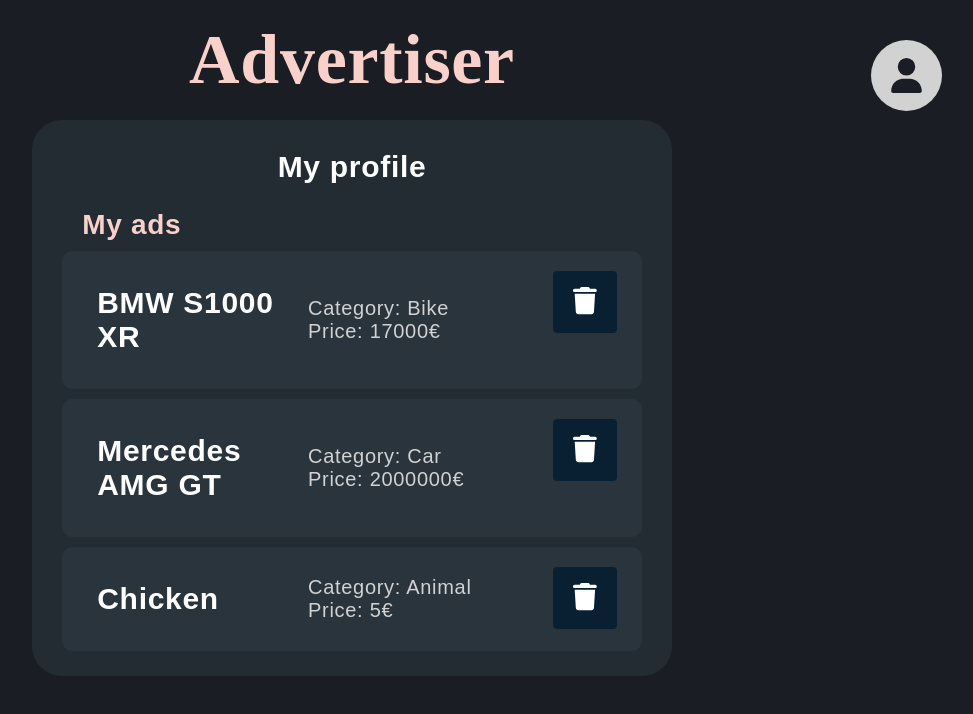
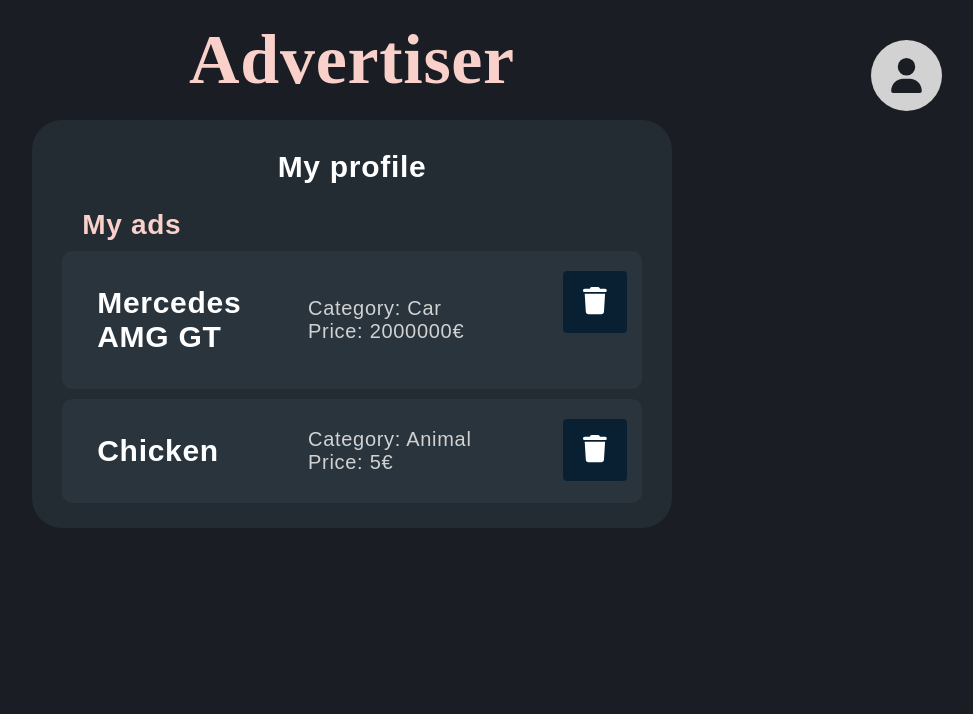
Before and after one commit to CroAnna/Advertiser, a React (Create React App) app: page /user in a window 1280 px wide. Shown: the top 714 px of the page, without its empty margins (288-1261 px from the left). Built offline with nearby package versions, Linux system fonts and the light colour scheme; a web font is replaced by a local one.

Commit message:
implemented delete

```diff
--- a/src/App.js
+++ b/src/App.js
@@ -22,7 +22,8 @@
       coordinates: "45.55637976906288, 15.532034270276464",
       engine: "Water/oil-cooled 4-cylinder 4-stroke in-line",
       transmission: "Manual",
-      added: true,
+      added: false,
+      id: Math.random() * 1000,
     },
     {
       name: "Cow",
@@ -38,6 +39,7 @@
       engine: "",
       transmission: "",
       added: false,
+      id: Math.random() * 1000,
     },
 
     {
@@ -54,6 +56,7 @@
       engine: "4.2-liter V8",
       transmission: "Manual",
       added: false,
+      id: Math.random() * 1000,
     },
     {
       name: "Labrador puppies",
@@ -69,6 +72,7 @@
       engine: "",
       transmission: "",
       added: false,
+      id: Math.random() * 1000,
     },
     {
       name: "Mercedes AMG GT",
@@ -84,6 +88,7 @@
       engine: "twin-turbo 4.0-liter V8",
       transmission: "Automatic",
       added: true,
+      id: Math.random() * 1000,
     },
     {
       name: "Chicken",
@@ -97,10 +102,12 @@
       location: "Vukovar, Croatia",
       coordinates: "45.33567509312687, 18.995887360434526",
       added: true,
+      id: Math.random() * 1000,
     },
   ]);
 
   const [filtOglasi, setFiltOglasi] = useState([]);
+  const [filtUserAds, setFiltUserAds] = useState([]);
 
   const [inputTextName, setInputTextName] = useState("");
   const [inputTextCategory, setInputTextCategory] = useState("");
@@ -204,7 +211,17 @@
             }
           ></Route>
           <Route path="/info/:name" element={<Info oglasi={oglasi} />}></Route>
-          <Route path="/user" element={<User oglasi={oglasi} />}></Route>
+          <Route
+            path="/user"
+            element={
+              <User
+                oglasi={oglasi}
+                setOglase={setOglase}
+                filtUserAds={filtUserAds}
+                setFiltUserAds={setFiltUserAds}
+              />
+            }
+          ></Route>
         </Routes>
       </div>
     </BrowserRouter>
--- a/src/App.scss
+++ b/src/App.scss
@@ -358,6 +358,7 @@
   }
 
   & button {
+    margin: 0;
     width: fit-content;
     right: 15px;
     position: absolute;
--- a/src/Components/Unos.jsx
+++ b/src/Components/Unos.jsx
@@ -56,6 +56,7 @@
           transmission: inputTransmission,
           engine: inputEngine,
           added: true,
+          id: Math.random() * 1000,
         },
       ]);
       // clears input values:
--- a/src/Components/User.jsx
+++ b/src/Components/User.jsx
@@ -1,18 +1,14 @@
 import React from "react";
 import UserAdList from "./UserAdList";
-
-import { useState } from "react";
 import { useEffect } from "react";
 
-const User = ({ oglasi }) => {
-  const [filtUserAds, setFiltUserAds] = useState([]);
-
+const User = ({ oglasi, setOglase, filtUserAds, setFiltUserAds }) => {
   useEffect(() => {
     function filterUserHandler() {
       setFiltUserAds(oglasi.filter((oglas) => oglas.added === true));
     }
     filterUserHandler();
-  }, [oglasi]);
+  }, [oglasi, setFiltUserAds]);
   return (
     <div className="user-container">
       <h2>My profile</h2>
@@ -27,9 +23,11 @@
               name={oglas.name}
               category={oglas.category}
               price={oglas.price}
-              key={index}
-              photoUrl={oglas.photoUrl}
-              added={oglas.added}
+              key={oglas.id}
+              filtUserAds={filtUserAds}
+              oglasi={oglasi}
+              setOglase={setOglase}
+              oglas={oglas}
             />
           )
         )}
--- a/src/Components/UserAdList.jsx
+++ b/src/Components/UserAdList.jsx
@@ -2,7 +2,11 @@
 import { FontAwesomeIcon } from "@fortawesome/react-fontawesome";
 import { faTrash } from "@fortawesome/free-solid-svg-icons";
 
-const UserAdList = ({ name, category, price, photoUrl, added }) => {
+const UserAdList = ({ name, category, price, oglasi, setOglase, oglas }) => {
+  function deleteHandler() {
+    setOglase(oglasi.filter((el) => el.id !== oglas.id));
+  }
+
   return (
     <div className="user-ad">
       <h2>{name}</h2>
@@ -10,7 +14,7 @@
         <p>Category: {category}</p>
         <p>Price: {price}</p>
       </div>
-      <button>
+      <button onClick={deleteHandler}>
         <FontAwesomeIcon icon={faTrash} color="#ffffff" />
       </button>
     </div>
```
